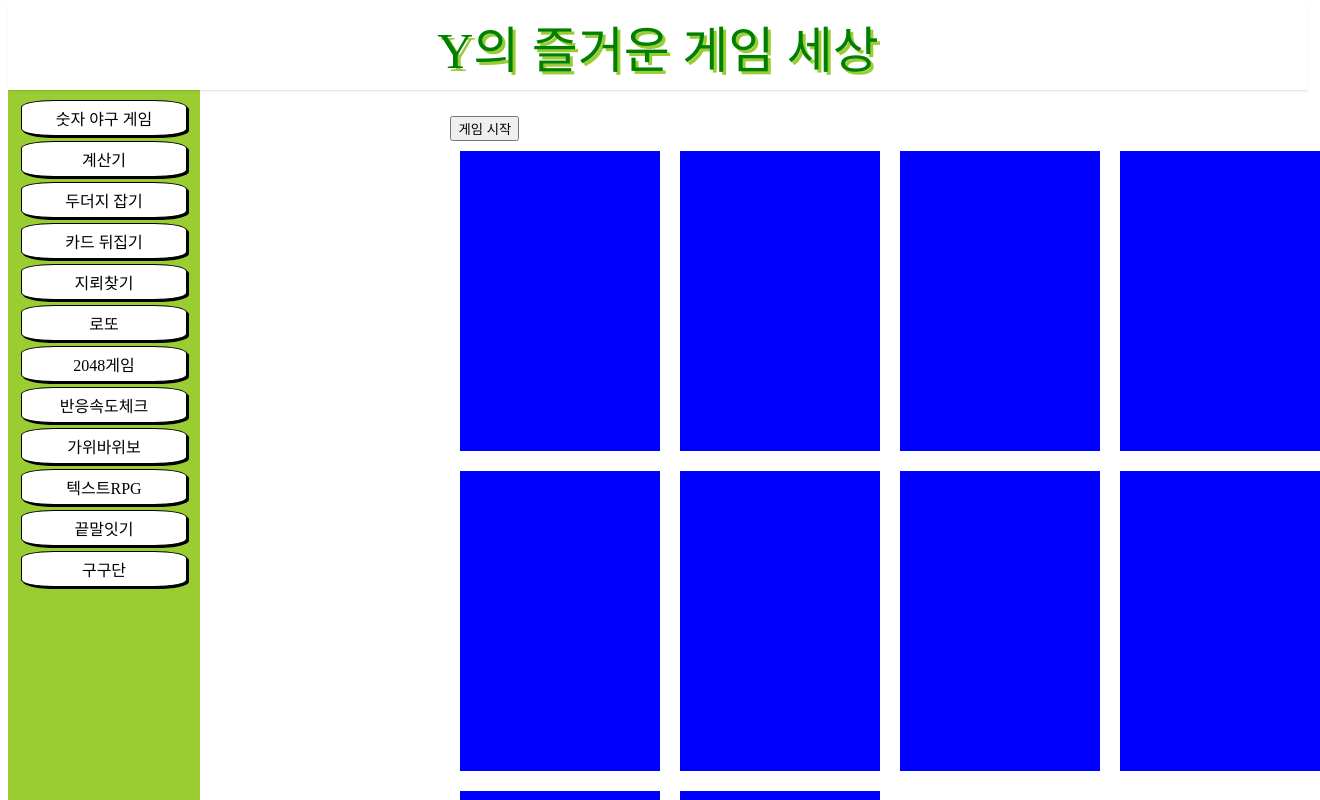
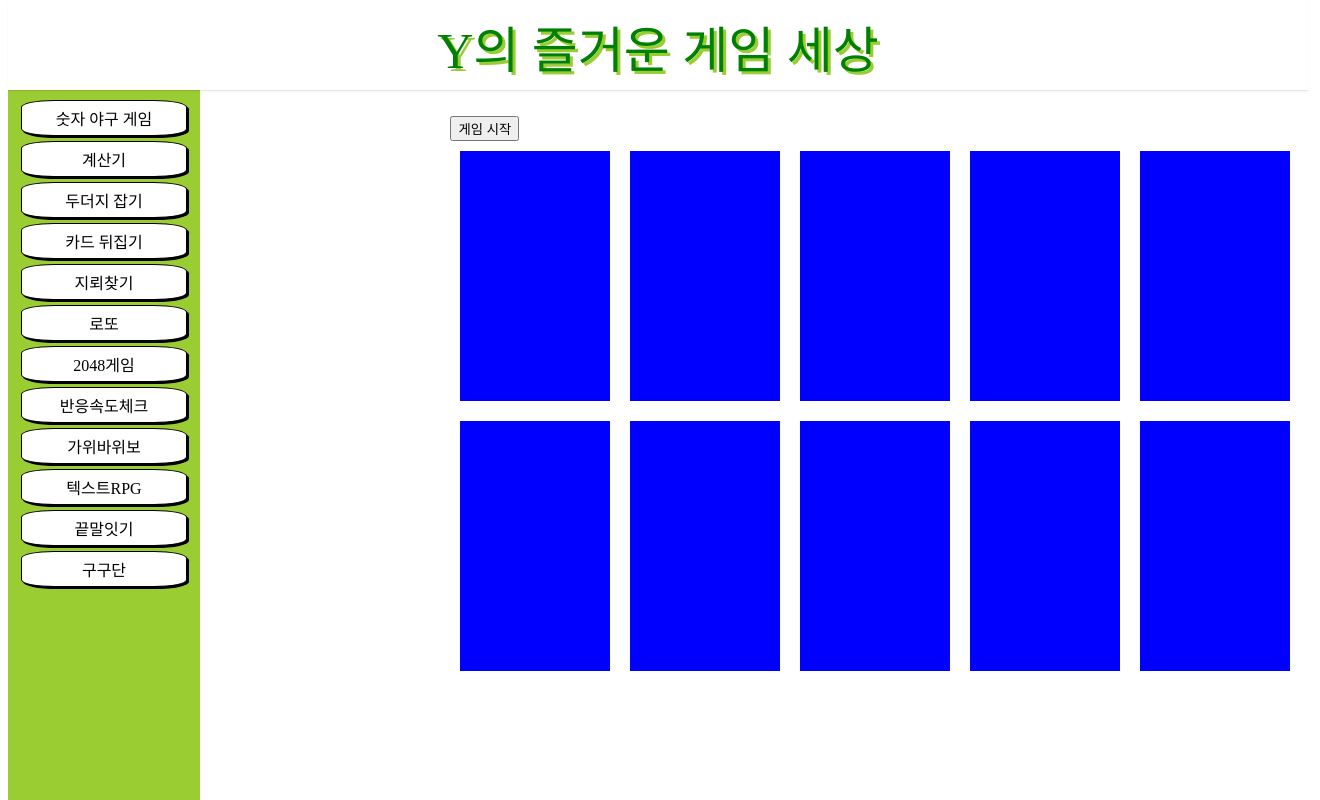
Before and after one commit to tomyhas59/reactGame, a React (Create React App) app: page /concentration in a window 1280 px wide. Shown: the top 800 px of the page, 1320 px wide, since content can reach past the window. Built offline with nearby package versions, Linux system fonts and the light colour scheme.

Commit message:
game update

```diff
--- a/src/pages/CatchMole.js
+++ b/src/pages/CatchMole.js
@@ -14,7 +14,7 @@ const CatchMole = () => {
   const [isGameStarted, setIsGameStarted] = useState(false);
   const [score, setScore] = useState(0);
   const [lives, setLives] = useState(3);
-  const [time, setTime] = useState(20);
+  const [time, setTime] = useState(5);
 
   const generateRandomMoles = useCallback(() => {
     setMoles((prevMoles) => {
@@ -93,14 +93,8 @@ const CatchMole = () => {
         alert(`게임 오버! 점수는 ${score}점`);
         setLives(3);
         setScore(0);
-        setTime(20);
+        setTime(5);
         setIsGameStarted(false);
-        setMoles(
-          Array.from({ length: 9 }).fill({
-            type: null,
-            clicked: false,
-          })
-        );
       }, 50);
     }
   }, [lives, score, time]);
--- a/src/pages/Concentration.js
+++ b/src/pages/Concentration.js
@@ -2,6 +2,7 @@ import React, { useCallback, useEffect, useMemo, useState } from "react";
 import styled from "styled-components";
 
 function Concentration() {
+  //이미지 데이터
   const imgCount = 10;
   const colorArr = useMemo(() => {
     const importedImages = [];
@@ -36,10 +37,11 @@ function Concentration() {
   const [clicked, setClicked] = useState([]);
   const [completed, setCompleted] = useState([]);
   const [clickable, setClickable] = useState(true);
+  const [firstStart, setFirstStart] = useState(false);
   const [startTime, setStartTime] = useState();
 
   const handleClick = (index) => {
-    if (!clickable) {
+    if (!clickable || !firstStart) {
       return; // 클릭 불가능할 때 함수를 실행하지 않음
     }
     if (!cards[index] && clicked.length < 2) {
@@ -78,6 +80,7 @@ function Concentration() {
   }, [cards, clicked, colors]);
 
   const startGame = useCallback(() => {
+    setFirstStart(true);
     setClickable(false);
     const startCard = [...cards];
     for (let i = 0; i < cards.length; i++) {
@@ -102,6 +105,7 @@ function Concentration() {
     setClicked([]);
     setCompleted([]);
     setCards(initialCards());
+    setFirstStart(false);
   }, [initialCards]);
 
   useEffect(() => {
@@ -134,12 +138,12 @@ export default Concentration;
 
 const CardGrid = styled.div`
   display: grid;
-  grid-template-columns: repeat(4, 1fr);
+  grid-template-columns: repeat(5, 1fr);
 `;
 
 const CardContainer = styled.div`
-  width: 200px;
-  height: 300px;
+  width: 150px;
+  height: 250px;
   perspective: 1000px; /* 원근 거리 설정 */
   cursor: pointer;
   margin: 10px;
```
